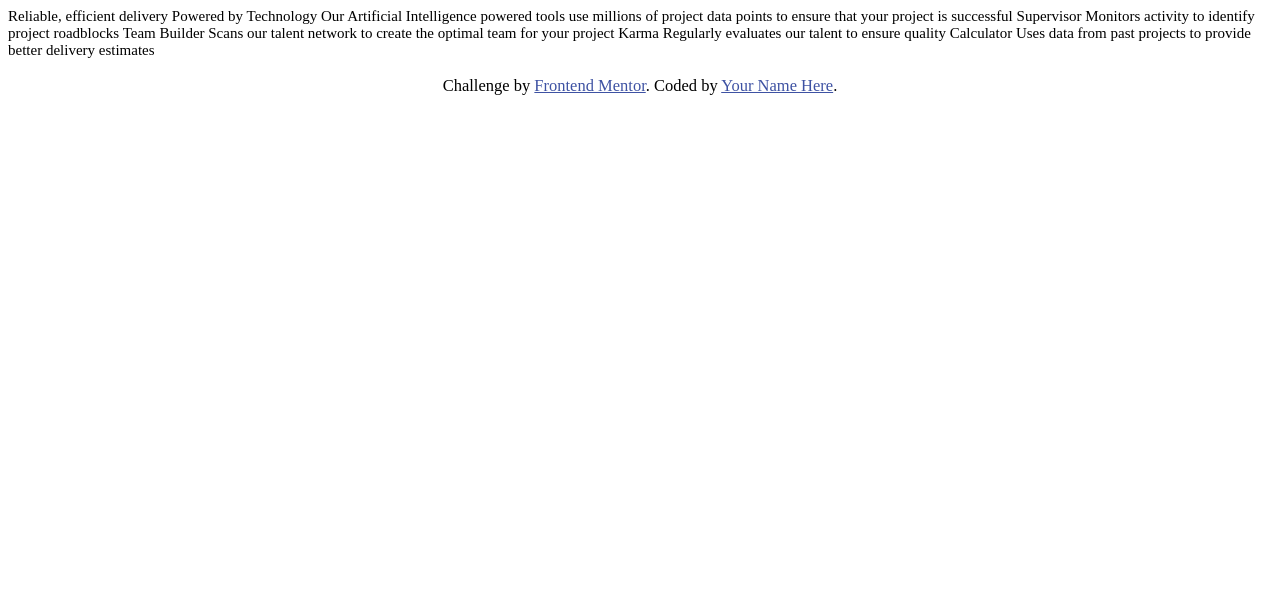
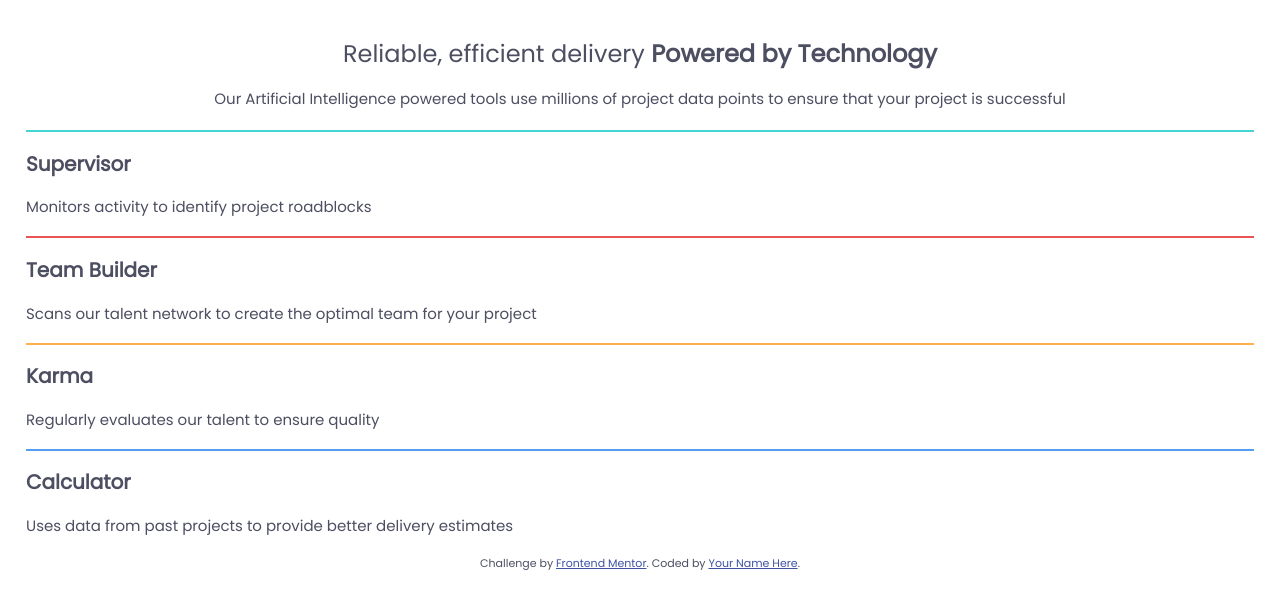
Before and after one commit to hmillersarah/frontend-mentor, a plain HTML site: page four-card-feature-section-master/index.html in a window 1280 px wide. Drawn offline with Linux system fonts and the light colour scheme.

Commit message:
font and alignment

```diff
--- a/four-card-feature-section-master/index.html
+++ b/four-card-feature-section-master/index.html
@@ -5,31 +5,43 @@
   <meta name="viewport" content="width=device-width, initial-scale=1.0"> <!-- displays site properly based on user's device -->
 
   <link rel="icon" type="image/png" sizes="32x32" href="./images/favicon-32x32.png">
+  <link href='https://fonts.googleapis.com/css?family=Poppins' rel='stylesheet'>
   <link rel="stylesheet" href="./sass/styles.css">
 
   <title>Frontend Mentor | Four card feature section</title>
 
 </head>
 <body>
+  <header>
+    <h1>
+      Reliable, efficient delivery
+      <span>Powered by Technology</span>
+    </h1>
+    <p>
+      Our Artificial Intelligence powered tools use millions of project data points
+      to ensure that your project is successful
+    </p>
+  </header>
 
-  Reliable, efficient delivery
-  Powered by Technology
+  <section class="cyan">
+    <h2>Supervisor</h2>
+    <p>Monitors activity to identify project roadblocks</p>
+  </section>
 
-  Our Artificial Intelligence powered tools use millions of project data points
-  to ensure that your project is successful
+  <section class="red">
+    <h2>Team Builder</h2>
+    <p>Scans our talent network to create the optimal team for your project</p>
+  </section>
 
-  Supervisor
-  Monitors activity to identify project roadblocks
+  <section class="orange">
+    <h2>Karma</h2>
+    <p>Regularly evaluates our talent to ensure quality</p>
+  </section>
 
-  Team Builder
-  Scans our talent network to create the optimal team for your project
-
-  Karma
-  Regularly evaluates our talent to ensure quality
-
-  Calculator
-  Uses data from past projects to provide better delivery estimates
-
+  <section class="blue">
+    <h2>Calculator</h2>
+    <p>Uses data from past projects to provide better delivery estimates</p>
+  </section>
 
   <footer>
     <p class="attribution">
--- a/four-card-feature-section-master/sass/styles.scss
+++ b/four-card-feature-section-master/sass/styles.scss
@@ -11,13 +11,69 @@
     // Font
     $font-family: 'Poppins';
     $p-size: 1.5em;
+    $h1-size: 2.4em;
+    $h2-size: 2em;
 
 html {
     font-size: 62.5%;
 }
 
+h1 {
+    font-weight: 100;
+    font-size: $h1-size;
+
+    span {
+        font-weight: bold;
+    }
+}
+
+h2 {
+    font-weight: bold;
+    font-size: $h2-size;
+}
+
+p {
+    font-size: $p-size;
+    margin: 0em;
+    padding: 0em;
+}
+
 body {
-    font-size: $p-size;
+    font-family: $font-family;
+    color: $dark-blue;
+}
+
+header {
+    display: flex;
+    flex-flow: column wrap;
+    justify-content: center;
+    align-items: center;
+    text-align: center;
+    margin: 2em;
+}
+
+section {
+    display: flex;
+    flex-flow: column wrap;
+    justify-content: center;
+    margin: 1.8em;
+    border-top: solid 2px;
+}
+
+.cyan {
+    border-top-color: $cyan;
+}
+
+.red {
+    border-top-color: $red;
+}
+
+.orange {
+    border-top-color: $orange;
+}
+
+.blue {
+    border-top-color: $blue;
 }
 
 .attribution { font-size: 1.1em; text-align: center; }
```
Also changed, not shown: four-card-feature-section-master/sass/styles.css, 1 other file.
